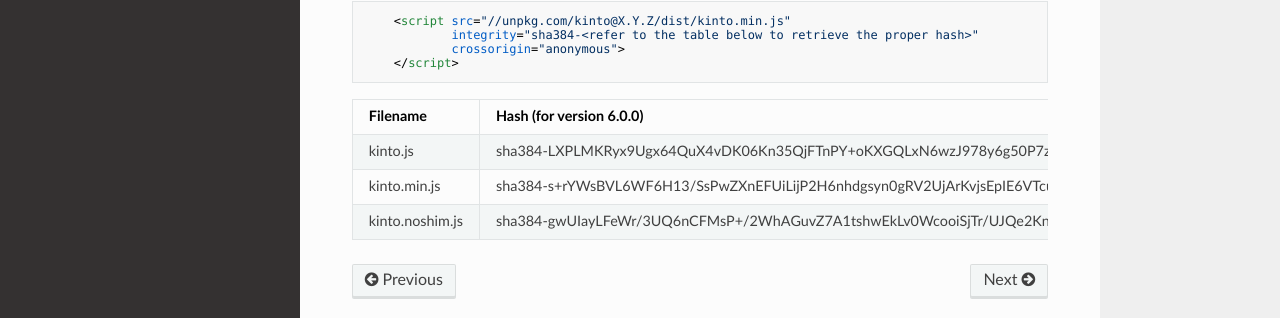
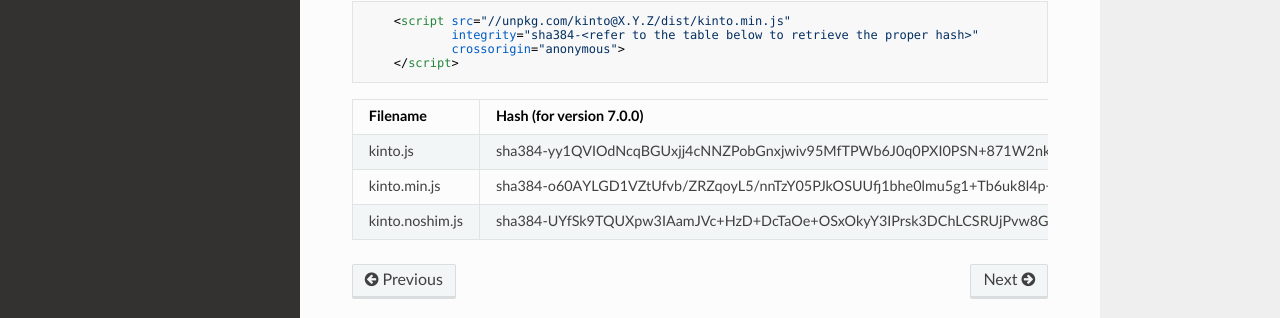
Before and after one commit to Kinto/kinto.js, an MkDocs documentation site: the page built from docs/installation.md, in a window 1280 px wide and 1323 px high. Shown: the part 930-1248 px from the top of the window. Built offline with MkDocs 1.6.1, drawn with Linux system fonts in a browser that asks for light colours; nearby versions of some CDN libraries; old or Windows-style settings are respelled for this version of MkDocs.

Commit message:
Update SRIs

````diff
--- a/docs/installation.md
+++ b/docs/installation.md
@@ -37,8 +37,8 @@
     </script>
 ```
 
-| Filename                | Hash (for version 6.0.0)                                                |
+| Filename                | Hash (for version 7.0.0)                                                |
 |-------------------------|-------------------------------------------------------------------------|
-| kinto.js                | sha384-LXPLMKRyx9Ugx64QuX4vDK06Kn35QjFTnPY+oKXGQLxN6wzJ978y6g50P7z1kvNH |
-| kinto.min.js            | sha384-s+rYWsBVL6WF6H13/SsPwZXnEFUiLijP2H6nhdgsyn0gRV2UjArKvjsEpIE6VTcu |
-| kinto.noshim.js         | sha384-gwUIayLFeWr/3UQ6nCFMsP+/2WhAGuvZ7A1tshwEkLv0WcooiSjTr/UJQe2KnKDv |
+| kinto.js                | sha384-yy1QVIOdNcqBGUxjj4cNNZPobGnxjwiv95MfTPWb6J0q0PXI0PSN+871W2nkavMx |
+| kinto.min.js            | sha384-o60AYLGD1VZtUfvb/ZRZqoyL5/nnTzY05PJkOSUUfj1bhe0lmu5g1+Tb6uk8l4p+ |
+| kinto.noshim.js         | sha384-UYfSk9TQUXpw3IAamJVc+HzD+DcTaOe+OSxOkyY3IPrsk3DChLCSRUjPvw8G1kqz |
````
